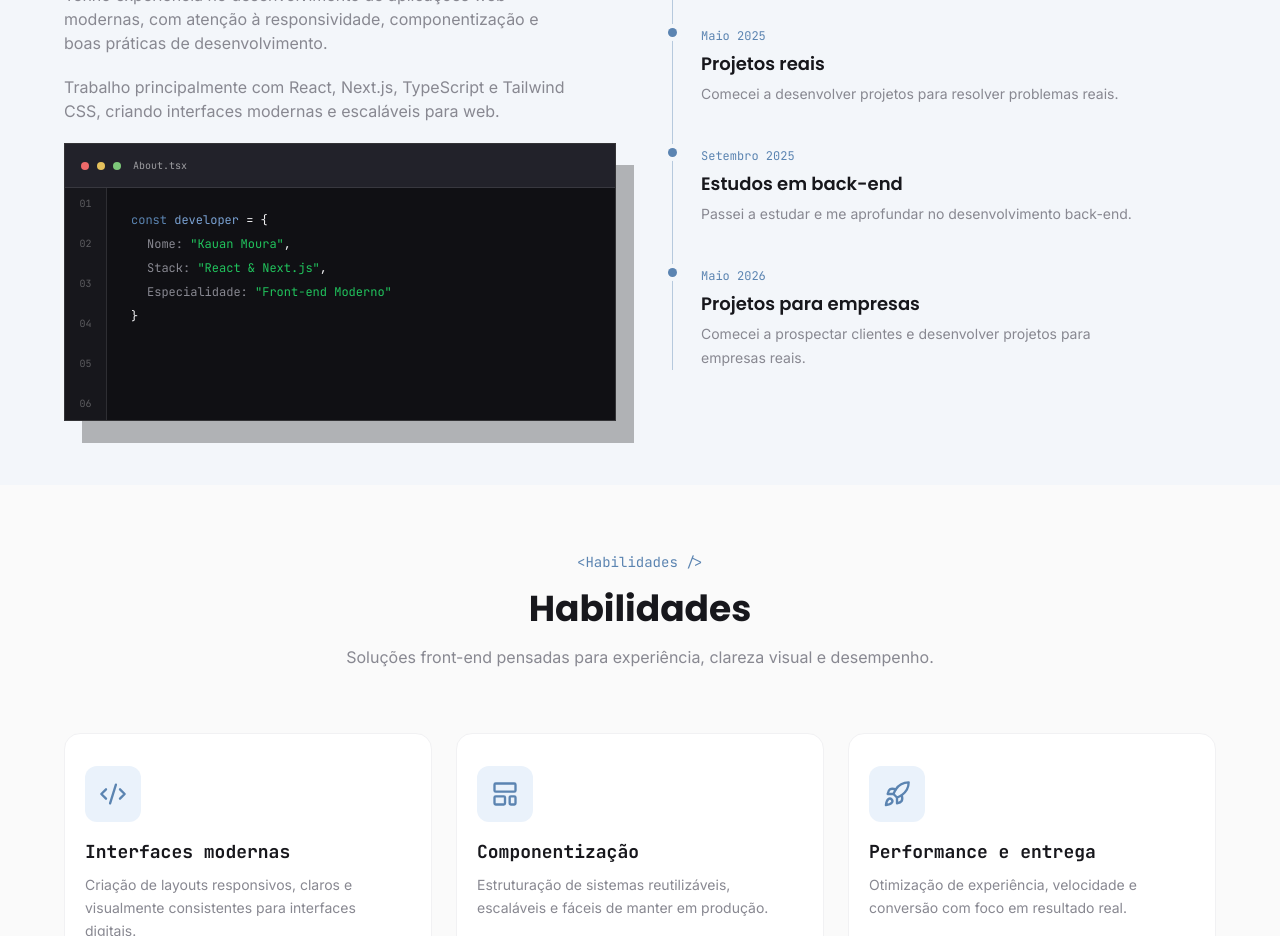
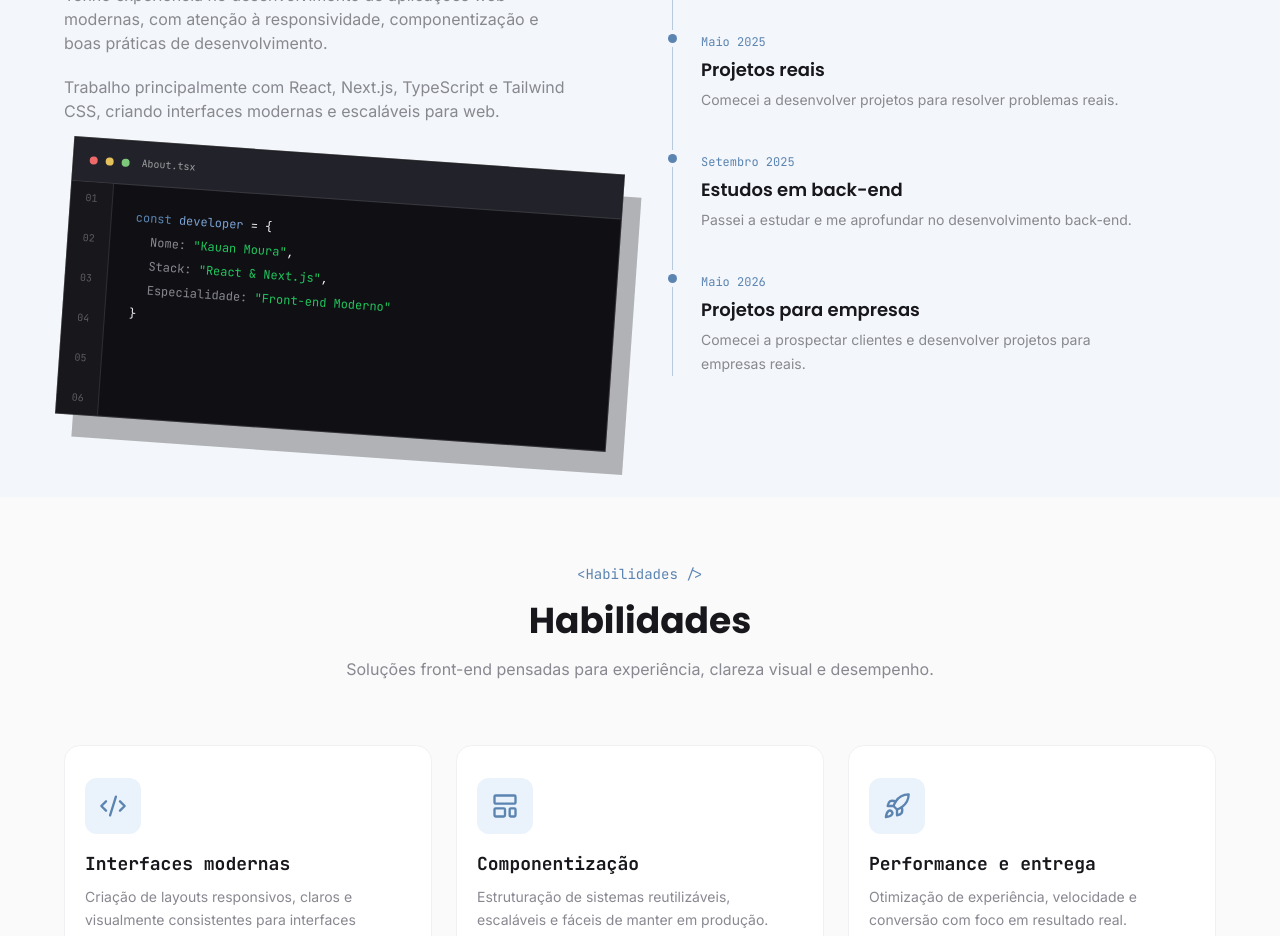
Before and after one commit to Kcode61/portfolio-kauan, a Next.js app: page / in a window 1280 px wide. Shown: the part 1080-2016 px from the top of the page. Built offline with nearby package versions, Linux system fonts and the light colour scheme.

Commit message:
enhance animation effects in AboutSection component

```diff
--- a/components/AboutSection/index.tsx
+++ b/components/AboutSection/index.tsx
@@ -92,11 +92,11 @@ export function AboutSection() {
                 </p>
               </motion.div>
               <motion.div
-                initial={{ opacity: 0, scale: 0.9 }}
-                whileInView={{ opacity: 1, scale: 1 }}
+                initial={{ opacity: 0, scale: 0.9, rotate: 4 }}
+                whileInView={{ opacity: 1, scale: 1, rotate: 4 }}
                 viewport={{ once: true }}
                 transition={{ duration: 0.6, delay: 0.8 }}
-                className="mt-4 overflow-hidden border border-white/15 bg-[#101014] shadow-[18px_22px_0_rgba(0,0,0,0.28)]"
+                className="mt-8 overflow-hidden border border-white/15 bg-[#101014] shadow-[18px_22px_0_rgba(0,0,0,0.28)]"
               >
                 <div className="flex min-h-11 items-center gap-2 border-b border-white/10 bg-[#22222a] px-3 sm:px-4">
                   <div className="flex items-center gap-2">
```
